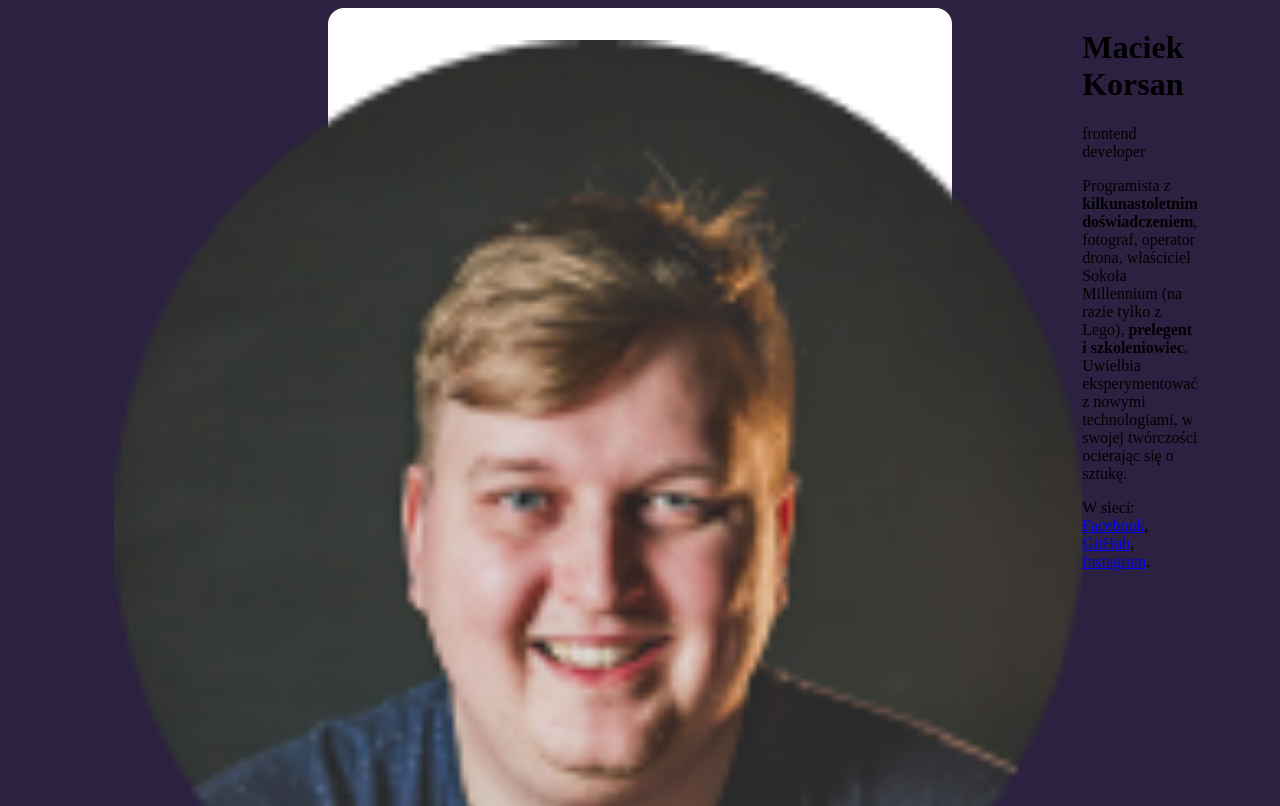
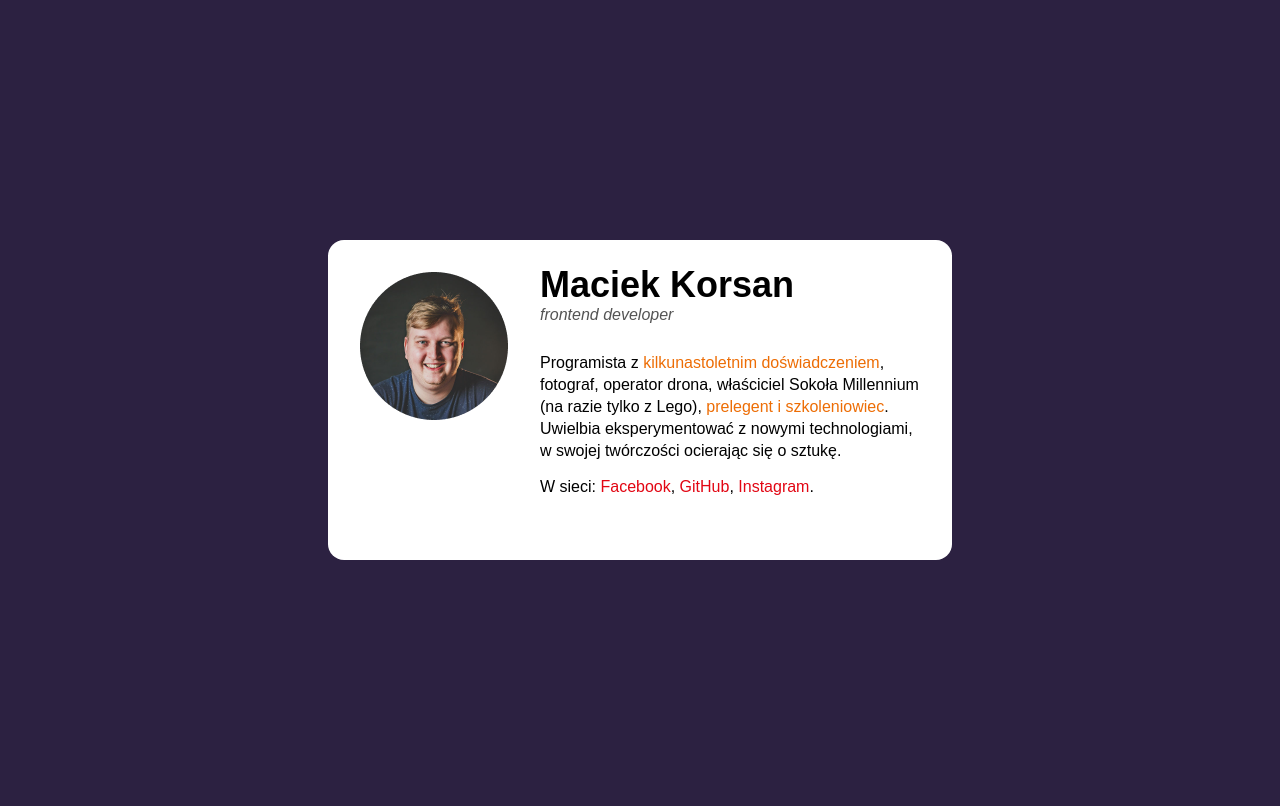
Before and after one commit to Egrzesiak/homework_card, a plain HTML site: page index.html in a window 1280 px wide. Shown: the top 806 px of the page. Drawn offline with Linux system fonts and the light colour scheme.

Commit message:
Basic job done. ToDo: fix BEM

```diff
--- a/css/style.css
+++ b/css/style.css
@@ -3,6 +3,7 @@ html {
 }
 
 /* normalize WTF */
+
 *, *:before, *:after {
     box-sizing: inherit;
 }
@@ -19,22 +20,49 @@ body {
     border-radius: 16px;
     max-width: 624px;
     width: 100%;
-    max-height: 1320px;
-    height: 1000px;
-
+    max-height: 320px;
+    height: 100%;
     display: flex;
     align-items: flex-start;
-    justify-content: center;
     flex-direction: row;
 }
 
-.card_about {
-    height: 1000px;
-    align-self: center;
+.card__about {
+    margin-left: 32px;
+    margin-right: 32px;
+    font-size: 16px;
+    font-family: Arial, Helvetica, sans-serif;
+    color: black;
+    height: 320px;
+}
+
+.card__about--name {
+    font-size: 36px;
+    margin-bottom: 0;
+}
+
+.card__about--job {
+    font-style: italic;
+    color: #545454;
+    margin-top: 0;
+    margin-bottom: 28px;
 }
 
 .card__image {
     padding-top: 32px;
     padding-left: 32px;
-    height:1000px;
 }
+
+.card__about--description {
+    line-height: 22px;
+}
+
+.card__about--description--orange {
+    color: #ED6D05;
+    font-weight: normal;
+}
+
+.card__about--footer--links {
+    color: #E20613;
+    text-decoration: none;
+}
```
